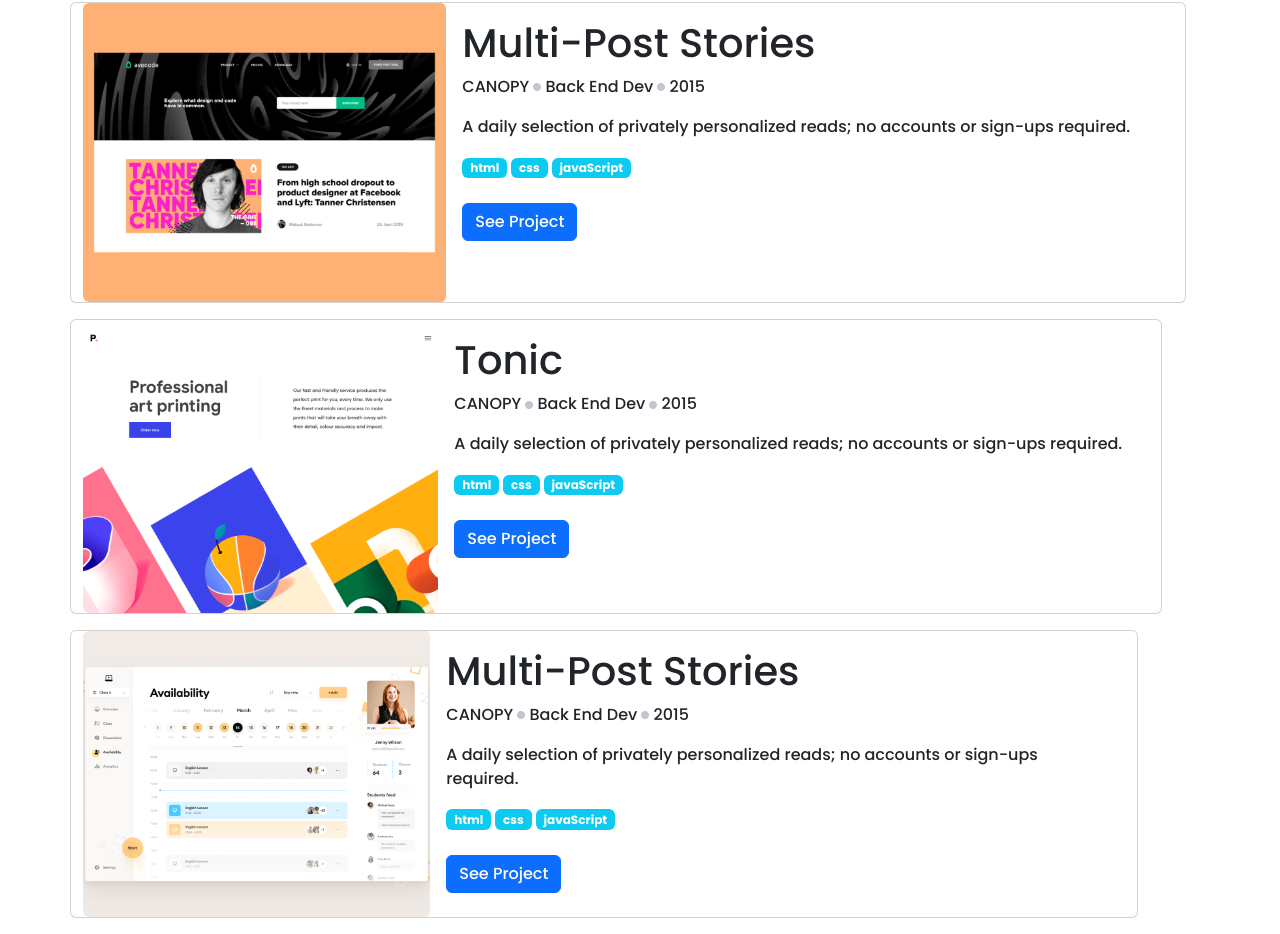
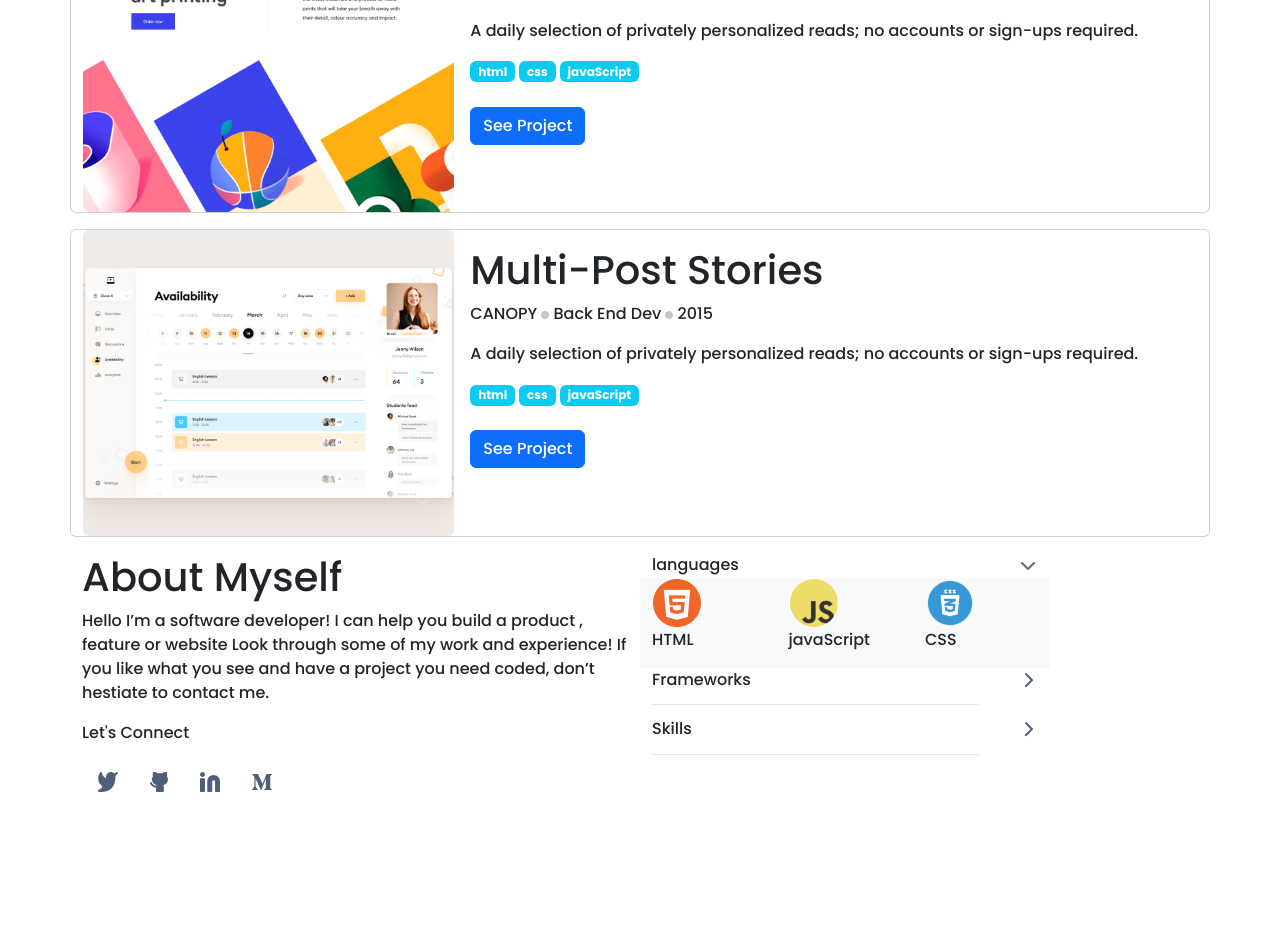
Before and after one commit to tawakuliKH/Portofolio-Bootstrap, a plain HTML site: page index.html in a window 1280 px wide. Shown: the part 1282-2216 px from the top of the page. After the commit the page ends 2083 px from the top, so only its background shows below. Drawn offline with nearby package versions, Linux system fonts and the light colour scheme.

Commit message:
Add About me part, used griding

```diff
--- a/index.html
+++ b/index.html
@@ -36,7 +36,9 @@
 
             <div class="col-md-12">
                 <h1>I'm Alexandra Glad to see you!</h1>
-                    <p> I’m a software developer! I can help you build a product , feature or website Look through some of my work and experience! If you like what you see and have a project you need coded, don’t hestiate to contact me.</p>
+                <p> I’m a software developer! I can help you build a product , feature or website Look through some of
+                    my work and experience! If you like what you see and have a project you need coded, don’t hestiate
+                    to contact me.</p>
                 <div>Let's Connect</div>
                 <div class="col-md-2 col-sm-4 social">
                     <ul class="list-group list-group-horizontal list-group-flush borderless">
@@ -57,14 +59,17 @@
                     <div class="card mb-3">
                         <div class="row g-0">
                             <div class="col-md-4">
-                        <img src="assets\desktop files\snapshot-1.png" class="img-fluid rounded-start" alt="...">
+                                <img src="assets\desktop files\snapshot-1.png" class="img-fluid rounded-start"
+                                    alt="...">
                             </div>
                             <div class="col-md-8">
                                 <div class="card-body">
                                     <h1 class="card-title">Tonic</h1>
                                     <p class="card-text">
-                            CANOPY <img src="assets\Counter.png"> Back End Dev  <img src="assets\Counter.png"> 2015</p>
-                          <p class="card-text">A daily selection of privately personalized reads; no accounts or sign-ups required.</p>
+                                        CANOPY <img src="assets\Counter.png"> Back End Dev <img
+                                            src="assets\Counter.png"> 2015</p>
+                                    <p class="card-text">A daily selection of privately personalized reads; no accounts
+                                        or sign-ups required.</p>
                                     <div>
                                         <span class="badge bg-info">html</span>
                                         <span class="badge bg-info">css</span>
@@ -86,34 +91,40 @@
                         <div class="card-body">
                             <h1 class="card-title">Tonic</h1>
                             <p class="card-text">
-                    CANOPY <img src="assets\Counter.png"> Back End Dev  <img src="assets\Counter.png"> 2015</p>
-                  <p class="card-text">A daily selection of privately personalized reads; no accounts or sign-ups required.</p>
+                                CANOPY <img src="assets\Counter.png"> Back End Dev <img src="assets\Counter.png"> 2015
+                            </p>
+                            <p class="card-text">A daily selection of privately personalized reads; no accounts or
+                                sign-ups required.</p>
                             <div>
                                 <span class="badge bg-info">html</span>
                                 <span class="badge bg-info">css</span>
                                 <span class="badge bg-info">javaScript</span>
                             </div> <br>
-                <button type="button" class="btn btn-primary" data-bs-toggle="modal" data-bs-target="#card1">
+                            <button type="button" class="btn btn-primary" data-bs-toggle="modal"
+                                data-bs-target="#card1">
                                 See Project</button>
                         </div>
                     </div>
                 </div>
             </div>
             <!-- work card 2 -->
-    <div class="row porotofolio" id="portofolio">
+
             <div class="modal fade" id="card2" tabindex="-1" aria-labelledby="exampleModalLabel" aria-hidden="true">
                 <div class="modal-dialog">
                     <div class="card mb-3">
                         <div class="row g-0">
                             <div class="col-md-4">
-                        <img src="assets\desktop files\snapshot-2.png" class="img-fluid rounded-start" alt="...">
+                                <img src="assets\desktop files\snapshot-2.png" class="img-fluid rounded-start"
+                                    alt="...">
                             </div>
                             <div class="col-md-8">
                                 <div class="card-body">
                                     <h1 class="card-title">Multi-Post Stories</h1>
                                     <p class="card-text">
-                            CANOPY <img src="assets\Counter.png"> Back End Dev  <img src="assets\Counter.png"> 2015</p>
-                          <p class="card-text">A daily selection of privately personalized reads; no accounts or sign-ups required.</p>
+                                        CANOPY <img src="assets\Counter.png"> Back End Dev <img
+                                            src="assets\Counter.png"> 2015</p>
+                                    <p class="card-text">A daily selection of privately personalized reads; no accounts
+                                        or sign-ups required.</p>
                                     <div>
                                         <span class="badge bg-info">html</span>
                                         <span class="badge bg-info">css</span>
@@ -135,34 +146,40 @@
                         <div class="card-body">
                             <h1 class="card-title">Multi-Post Stories</h1>
                             <p class="card-text">
-                    CANOPY <img src="assets\Counter.png"> Back End Dev  <img src="assets\Counter.png"> 2015</p>
-                  <p class="card-text">A daily selection of privately personalized reads; no accounts or sign-ups required.</p>
+                                CANOPY <img src="assets\Counter.png"> Back End Dev <img src="assets\Counter.png"> 2015
+                            </p>
+                            <p class="card-text">A daily selection of privately personalized reads; no accounts or
+                                sign-ups required.</p>
                             <div>
                                 <span class="badge bg-info">html</span>
                                 <span class="badge bg-info">css</span>
                                 <span class="badge bg-info">javaScript</span>
                             </div> <br>
-                <button type="button" class="btn btn-primary" data-bs-toggle="modal" data-bs-target="#card2">
+                            <button type="button" class="btn btn-primary" data-bs-toggle="modal"
+                                data-bs-target="#card2">
                                 See Project</button>
                         </div>
                     </div>
                 </div>
             </div>
             <!-- work card 3 -->
-          <div class="row porotofolio" id="portofolio">
+
             <div class="modal fade" id="card3" tabindex="-1" aria-labelledby="exampleModalLabel" aria-hidden="true">
                 <div class="modal-dialog">
                     <div class="card mb-3">
                         <div class="row g-0">
                             <div class="col-md-4">
-                            <img src="assets\desktop files\snapshot-3.png" class="img-fluid rounded-start" alt="...">
+                                <img src="assets\desktop files\snapshot-3.png" class="img-fluid rounded-start"
+                                    alt="...">
                             </div>
                             <div class="col-md-8">
                                 <div class="card-body">
                                     <h1 class="card-title">Tonic</h1>
                                     <p class="card-text">
-                                CANOPY <img src="assets\Counter.png"> Back End Dev  <img src="assets\Counter.png"> 2015</p>
-                              <p class="card-text">A daily selection of privately personalized reads; no accounts or sign-ups required.</p>
+                                        CANOPY <img src="assets\Counter.png"> Back End Dev <img
+                                            src="assets\Counter.png"> 2015</p>
+                                    <p class="card-text">A daily selection of privately personalized reads; no accounts
+                                        or sign-ups required.</p>
                                     <div>
                                         <span class="badge bg-info">html</span>
                                         <span class="badge bg-info">css</span>
@@ -184,34 +201,40 @@
                         <div class="card-body">
                             <h1 class="card-title">Tonic</h1>
                             <p class="card-text">
-                        CANOPY <img src="assets\Counter.png"> Back End Dev  <img src="assets\Counter.png"> 2015</p>
-                      <p class="card-text">A daily selection of privately personalized reads; no accounts or sign-ups required.</p>
+                                CANOPY <img src="assets\Counter.png"> Back End Dev <img src="assets\Counter.png"> 2015
+                            </p>
+                            <p class="card-text">A daily selection of privately personalized reads; no accounts or
+                                sign-ups required.</p>
                             <div>
                                 <span class="badge bg-info">html</span>
                                 <span class="badge bg-info">css</span>
                                 <span class="badge bg-info">javaScript</span>
                             </div> <br>
-                    <button type="button" class="btn btn-primary" data-bs-toggle="modal" data-bs-target="#card3">
+                            <button type="button" class="btn btn-primary" data-bs-toggle="modal"
+                                data-bs-target="#card3">
                                 See Project</button>
                         </div>
                     </div>
                 </div>
             </div>
             <!-- work card 4 -->
-    <div class="row porotofolio" id="portofolio">
+
             <div class="modal fade" id="card4" tabindex="-1" aria-labelledby="exampleModalLabel" aria-hidden="true">
                 <div class="modal-dialog">
                     <div class="card mb-3">
                         <div class="row g-0">
                             <div class="col-md-4">
-                        <img src="assets\desktop files\snapshot-4.png" class="img-fluid rounded-start" alt="...">
+                                <img src="assets\desktop files\snapshot-4.png" class="img-fluid rounded-start"
+                                    alt="...">
                             </div>
                             <div class="col-md-8">
                                 <div class="card-body">
                                     <h1 class="card-title">Multi-Post Stories</h1>
                                     <p class="card-text">
-                            CANOPY <img src="assets\Counter.png"> Back End Dev  <img src="assets\Counter.png"> 2015</p>
-                          <p class="card-text">A daily selection of privately personalized reads; no accounts or sign-ups required.</p>
+                                        CANOPY <img src="assets\Counter.png"> Back End Dev <img
+                                            src="assets\Counter.png"> 2015</p>
+                                    <p class="card-text">A daily selection of privately personalized reads; no accounts
+                                        or sign-ups required.</p>
                                     <div>
                                         <span class="badge bg-info">html</span>
                                         <span class="badge bg-info">css</span>
@@ -233,20 +256,71 @@
                         <div class="card-body">
                             <h1 class="card-title">Multi-Post Stories</h1>
                             <p class="card-text">
-                    CANOPY <img src="assets\Counter.png"> Back End Dev  <img src="assets\Counter.png"> 2015</p>
-                  <p class="card-text">A daily selection of privately personalized reads; no accounts or sign-ups required.</p>
+                                CANOPY <img src="assets\Counter.png"> Back End Dev <img src="assets\Counter.png"> 2015
+                            </p>
+                            <p class="card-text">A daily selection of privately personalized reads; no accounts or
+                                sign-ups required.</p>
                             <div>
                                 <span class="badge bg-info">html</span>
                                 <span class="badge bg-info">css</span>
                                 <span class="badge bg-info">javaScript</span>
                             </div> <br>
-                <button type="button" class="btn btn-primary" data-bs-toggle="modal" data-bs-target="#card4">
+                            <button type="button" class="btn btn-primary" data-bs-toggle="modal"
+                                data-bs-target="#card4">
                                 See Project</button>
                         </div>
                     </div>
                 </div>
             </div>
         </div>
+
+        <div class="about row">
+
+            <div class="col-md-6 col-sm-12">
+                <h1>About Myself</h1>
+                <p>Hello I’m a software developer! I can help you build a product , feature or website Look through some
+                    of my work and experience! If you like what you see and have a project you need coded, don’t
+                    hestiate to contact me.</p>
+                <p>Let's Connect</p>
+                <div class="col-md-2 col-sm-4 social">
+                    <ul class="list-group list-group-horizontal list-group-flush borderless">
+                        <li class="list-group-item"><img src="assets/image_social/vitctor_t.svg" alt=""></li>
+                        <li class="list-group-item"><img src="assets/image_social/victor_g.svg" alt=""></li>
+                        <li class="list-group-item"><img src="assets/image_social/victor_l.svg" alt=""></li>
+                        <li class="list-group-item"><img src="assets/image_social/victor_m.svg" alt=""></li>
+                    </ul>
+                </div>
+            </div>
+
+            <div class="col-md-6 col-sm-12">
+                    <div class="col-md-12 col-sm-12 row">
+                        <div class="col-md-8 col-sm-8">languages</div>
+                        <div class="col-md-4 col-sm-4"><img src="assets/Icon - Chevron.png" alt=""></div>
+                    </div>
+                    <div class="col-md-12 col-sm-12 row">
+                        <div class="col-md-3 col-sm-4 bg-light"><img src="assets/desktop files/html.png" alt=""><p>HTML</p></div>
+                        <div class="col-md-3 col-sm-4 bg-light"><img src="assets/desktop files/js.png" alt=""><p>javaScript</p></div>
+                        <div class="col-md-3 col-sm-4 bg-light"><img src="assets/desktop files/css.png" alt=""><p>CSS</p></div>
+                    </div>
+                    <div class="col-md-12 col-sm-12 row">
+                        <div class="col-md-8 col-sm-8">Frameworks</div>
+                        <div class="col-md-4 col-sm-4"><img src="assets/Icon - Chevron - Right - Larger.png" alt=""></div>
+                        <div class="col-md-12"><img src="assets/Separator Bottom.png" alt=""></div>
+                    </div>
+                    <div class="col-md-12 col-sm-12 row">
+                        <div class="col-md-8 col-sm-8">Skills</div>
+                        <div class="col-md-4 col-sm-4"><img src="assets/Icon - Chevron - Right - Larger.png" alt=""></div>
+                        <div class="col-md-12"><img src="assets/Separator Bottom.png" alt=""></div>
+
+
+                    </div>
+
+                </div>
+
+
+        </div>
+
+    </div>
     </div>
 </body>
 
--- a/style.css
+++ b/style.css
@@ -8,7 +8,7 @@
 }
 
 .header {
-  height: 920px;
+  height: 500px;
   background-image: url("assets/desktop\ files/header.png");
 }
 
```
Lines whose indentation alone changed are shown as unchanged.
